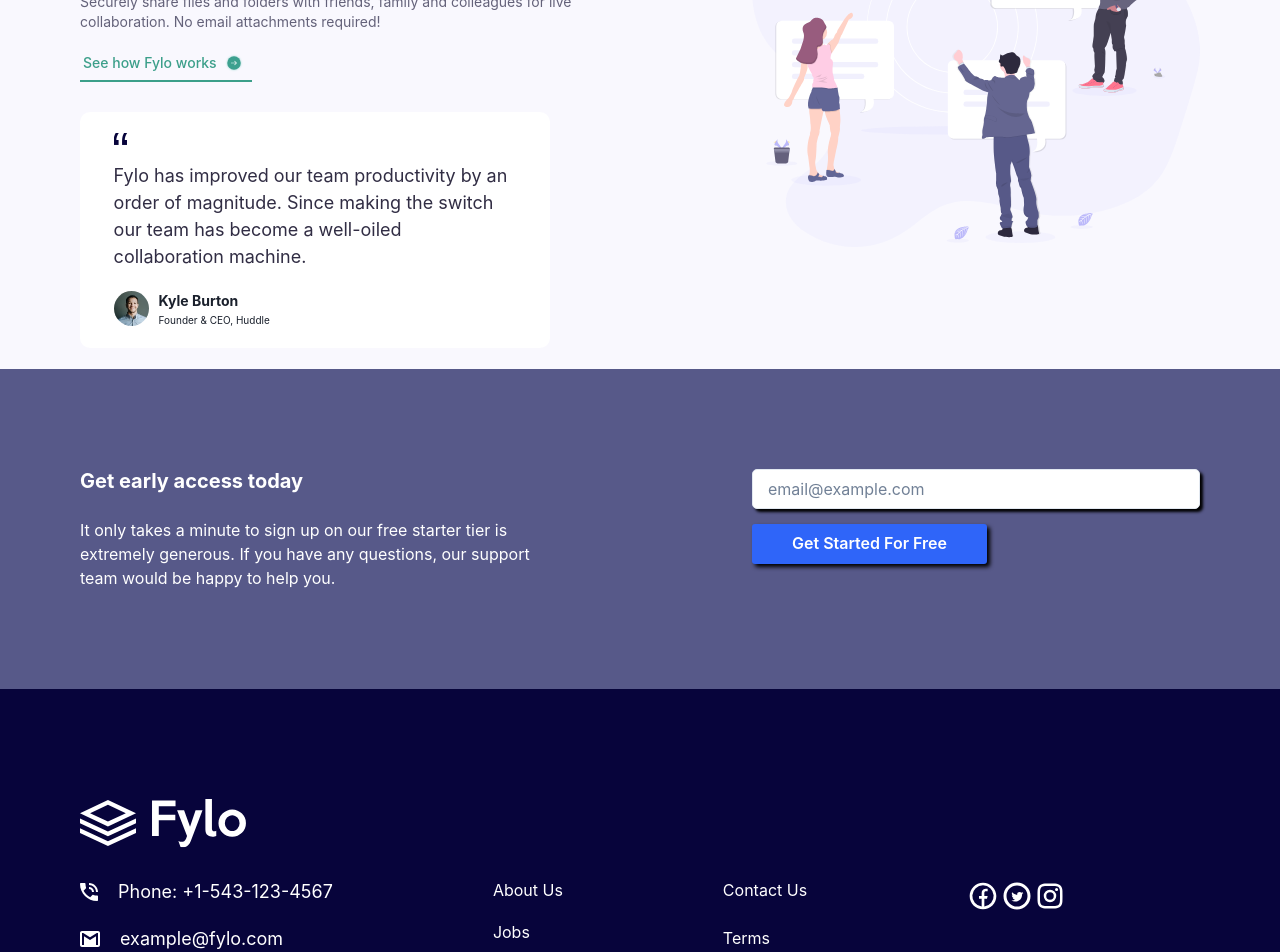
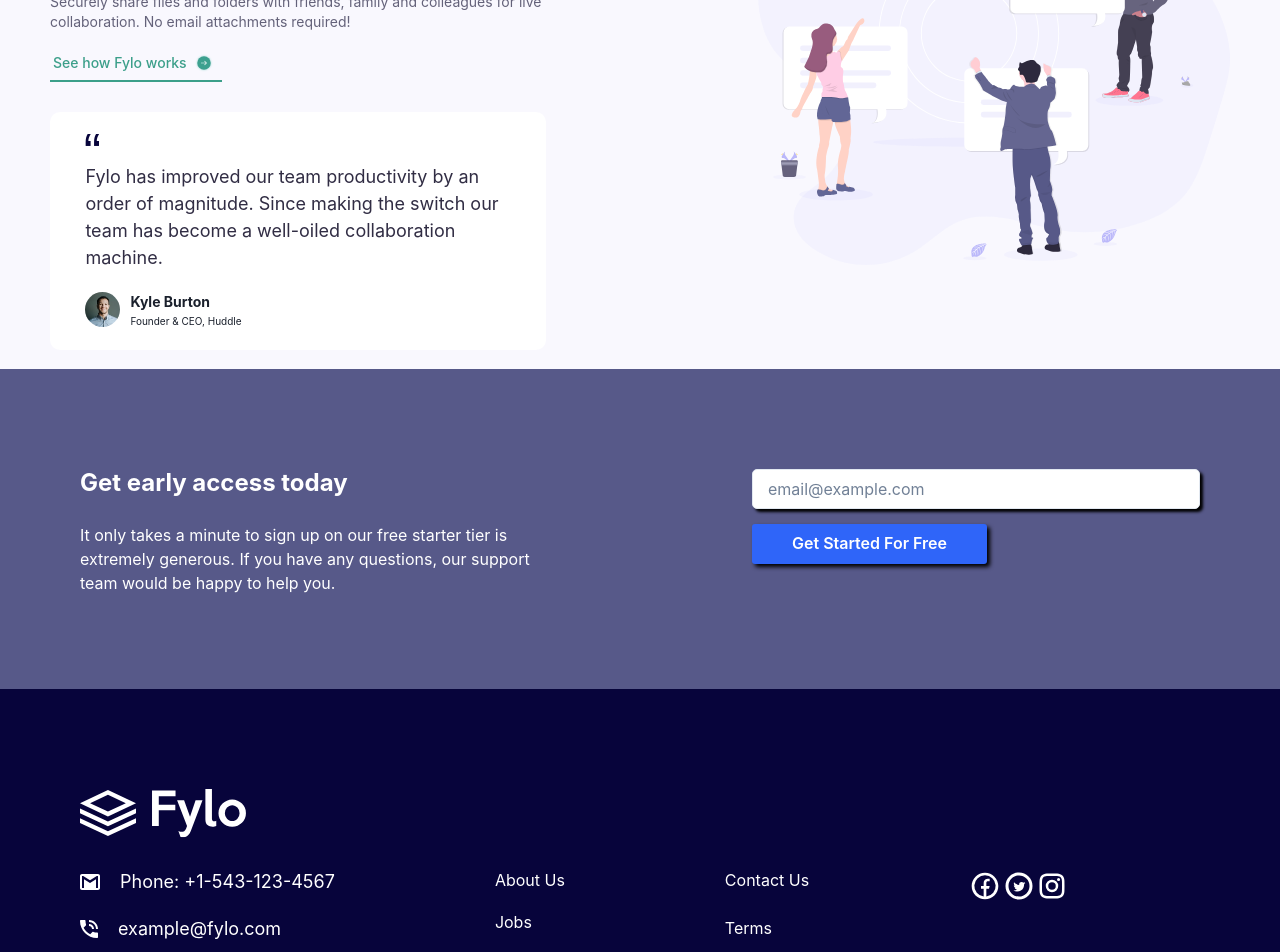
Before and after one commit to Izima01/Techathon-Task-2, a React (Vite) app: page / in a window 1280 px wide. Shown: the part 820-1772 px from the top of the page. Built offline with nearby package versions, Linux system fonts and the light colour scheme.

Commit message:
fixed icons hopefully

```diff
--- a/src/Components/Access.jsx
+++ b/src/Components/Access.jsx
@@ -22,7 +22,7 @@
             >
                 <Heading
                     m={['0 0 20px 0', '0 0 20px 0', '0 10px 25px 0', '0 30px 25px 0']}
-                    fontSize={['24px', '24px', '24px', '20px']}
+                    fontSize={['24px', '24px', '24px', '24px']}
                     textAlign={['center', 'center', 'start']}
                 >
                     Get early access today
--- a/src/Components/Footer.jsx
+++ b/src/Components/Footer.jsx
@@ -1,7 +1,14 @@
 import React from 'react'
+
+// React icons
 import { Box, Flex, Image, Link, Text } from '@chakra-ui/react'
 import { RiFacebookCircleLine, RiInstagramLine } from 'react-icons/ri'
 import { TiSocialTwitterCircular } from 'react-icons/ti'
+
+// Images
+import footerLogo from '../../media/footerlogo.svg'
+import iconEmail from '../../media/icon-email.svg'
+import iconPhone from '../../media/icon-phone.svg'
 
 
 const Footer = () => {
@@ -11,11 +18,11 @@
         bg={'#07043b'}
     >
         <Box
-            p={['30px', '30px', '50px', '110px 80px 0']}
+            p={['30px', '30px', '50px', '100px 80px 0']}
             color={'white'}
         >
             <Image
-                src='../../media/footerLogo.svg'
+                src={footerLogo}
                 pb={'30px'}
             />
             <Flex
@@ -29,7 +36,7 @@
                         pb={'20px'}
                     >
                         <Image
-                            src='../../media/icon-phone.svg'
+                            src={iconEmail}
                             pe={'20px'}
                         />
                         <Text fontSize={['22px', '22px', '18px', '18px']}>Phone: +1-543-123-4567</Text>
@@ -39,7 +46,7 @@
                         pb={'20px'}
                     >
                         <Image
-                            src='../../media/icon-email.svg'
+                            src={iconPhone}
                             pe={'20px'}
                         />
                         <Text fontSize={['22px', '22px', '18px', '18px']}
--- a/src/Components/Productive.jsx
+++ b/src/Components/Productive.jsx
@@ -1,5 +1,11 @@
 import React from 'react'
 import { Box, Flex, Heading, Text, Link, Image } from '@chakra-ui/react'
+import bgCurveD from '../../media/bg-curve-desktop.svg'
+import bgCurveM from '../../media/bg-curve-mobile.svg'
+import arrow from '../../media/icon-arrow.svg'
+import quotes from '../../media/icon-quotes.svg'
+import avatar from '../../media/avatar-testimonial.jpg'
+
 
 const Productive = () => {
     return (
@@ -12,11 +18,11 @@
             height={'100px'}
         >
             <Image
-                src={'../../media/bg-curve-desktop.svg'}
+                src={bgCurveD}
                 display={['none', 'none', 'block']}
             />
             <Image
-                src={'../../media/bg-curve-mobile.svg'}
+                src={bgCurveM}
                 display={['inline', 'inline', 'none']}
             />
         </Box>
@@ -24,7 +30,7 @@
             bg={'#f9f8fe'}
             h={'auto'}
             mt={['-60px', '-60px', '-40px', '-10px']}
-            p={['10px 10px', '10px 10px', '0 50px 30px', '0px 80px']}
+            p={['10px 10px', '10px 10px', '0 50px 30px', '0px 80px -20px']}
         >
             <Flex
                 flexDirection={['column-reverse', 'column-reverse', 'row' ]}
@@ -75,7 +81,7 @@
                             See how Fylo works
                         </Text>
                         <Image
-                            src='../../media/icon-arrow.svg'
+                            src={arrow}
                             boxSize={['20px', '20px', '18px']}
                             objectFit={'cover'}
                         />
@@ -91,7 +97,7 @@
                         display={['block', 'block', 'none', 'block' ]}
                     >
                         <Image
-                            src={'../../media/icon-quotes.svg'}
+                            src={quotes}
                             boxSize={'14px'}
                             objectFit={'cover'}
                         />
@@ -109,7 +115,7 @@
                             pt={'5px'}
                         >
                             <Image
-                                src='../../media/avatar-testimonial.jpg'
+                                src={avatar}
                                 boxSize='35px'
                                 borderRadius={'full'}
                                 objectFit={'cover'}
@@ -130,6 +136,7 @@
                     h={['320px', '320px', '320px', 'auto']}
                 ></Box>
             </Flex>
+
             <Box className='testimonial'
                 bg={'white'}
                 width={'72%'}
@@ -139,7 +146,7 @@
                 display={['none', 'none', 'block', 'none' ]}
             >
                 <Image
-                    src={'../../media/icon-quotes.svg'}
+                    src={quotes}
                     boxSize={'14px'}
                     objectFit={'cover'}
                 />
@@ -157,7 +164,7 @@
                     pt={'5px'}
                 >
                     <Image
-                        src='../../media/avatar-testimonial.jpg'
+                        src={avatar}
                         boxSize='35px'
                         borderRadius={'full'}
                         objectFit={'cover'}
```
